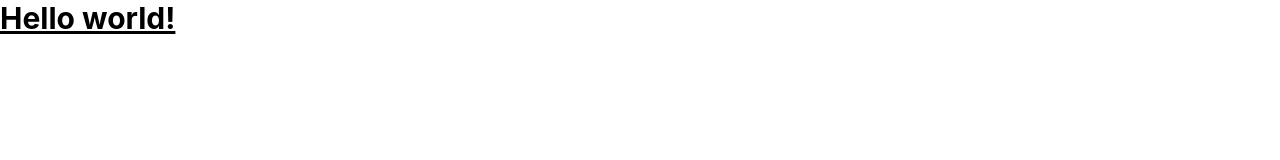
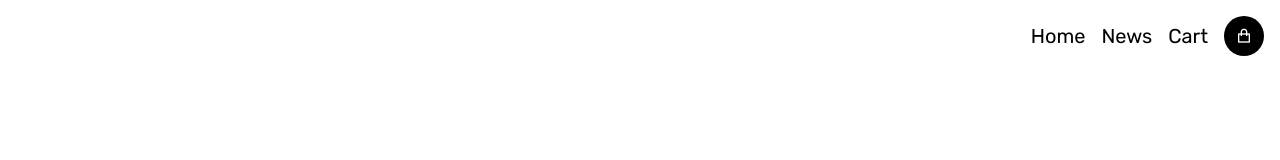
Before and after one commit to dipeshxhy/jacket-shop, a website built with Vite: page index.html in a window 1280 px wide. Built offline with nearby package versions, Linux system fonts and the light colour scheme.

Commit message:
feat: update index.html to include navigation and Google Fonts; enhance style.css with Rubik font

```diff
--- a/index.html
+++ b/index.html
@@ -8,10 +8,19 @@
    <title>Jacket Shop</title>
    <!-- remix icon -->
     <link href="https://cdn.jsdelivr.net/npm/remixicon@2.5.0/fonts/remixicon.css" rel="stylesheet">
+    <!-- google fonts -->
+     <link href="https://fonts.googleapis.com/css?family=Rubik:300,regular,500,600,700,800,900" rel="stylesheet" />
 </head>
 <body>
-  <h1 class="text-3xl font-bold underline">
-    Hello world!
-  </h1>
+  <!-- Nav -->
+   <nav class="">
+    <ul class="box flex items-center justify-end py-4 gap-4">
+      <li class="text-xl font-normal"><a href="#">Home</a></li>
+      <li class="text-xl font-normal"><a href="#">News</a></li>
+      <li class="text-xl font-normal"><a href="#" >Cart</a></li>
+      <span class="bg-black text-white size-10 flex items-center justify-center rounded-full"><i class="ri-shopping-bag-line"></i></span>
+    </ul>
+   </nav>
+  <!-- end Nav -->
 </body>
 </html>
--- a/src/style.css
+++ b/src/style.css
@@ -1 +1,9 @@
 @import 'tailwindcss';
+
+body {
+  font-family: 'Rubik', sans-serif;
+}
+
+@utility box {
+  @apply container max-w-7xl mx-auto px-4;
+}
```
